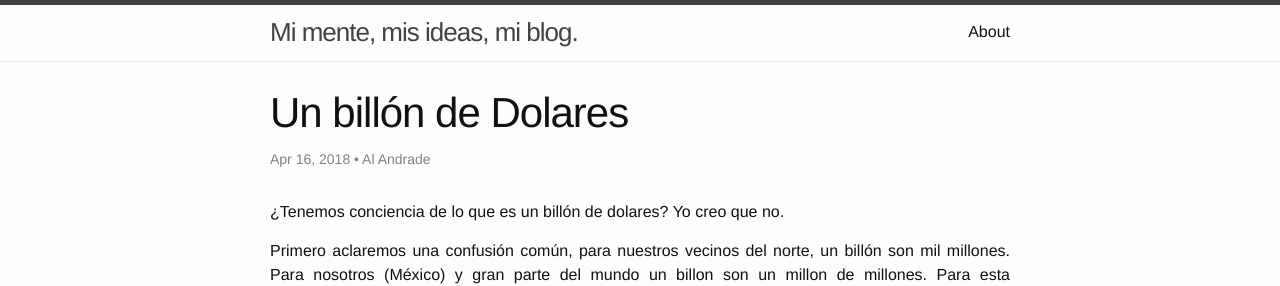
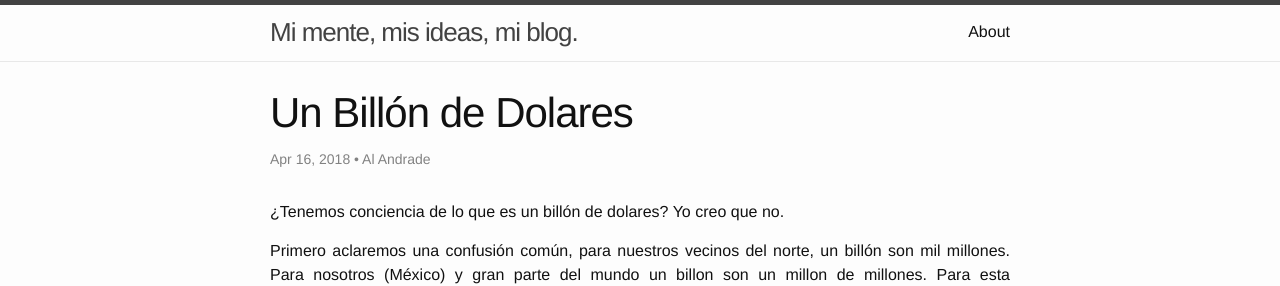
Before and after one commit to al4ndrade/al4ndrade.github.io, a Jekyll site: the page built from _posts/2018-05-16-unbillon.md, in a window 1280 px wide and 900 px high. Shown: the top 286 px of the window. Built offline with Jekyll 4.4.1, drawn with Linux system fonts in a browser that asks for light colours.

```diff
--- a/_posts/2018-05-16-unbillon.md
+++ b/_posts/2018-05-16-unbillon.md
@@ -1,5 +1,5 @@
 ---
-title: Un billón de Dolares
+title: Un Billón de Dolares
 description: Dado tu empleo actual ¿Cuánto tardarás en ganar un billón de dolares?
 image: http://al4ndrade.github.io/images/onebillion.jpg
 date: 2018-04-16
```
